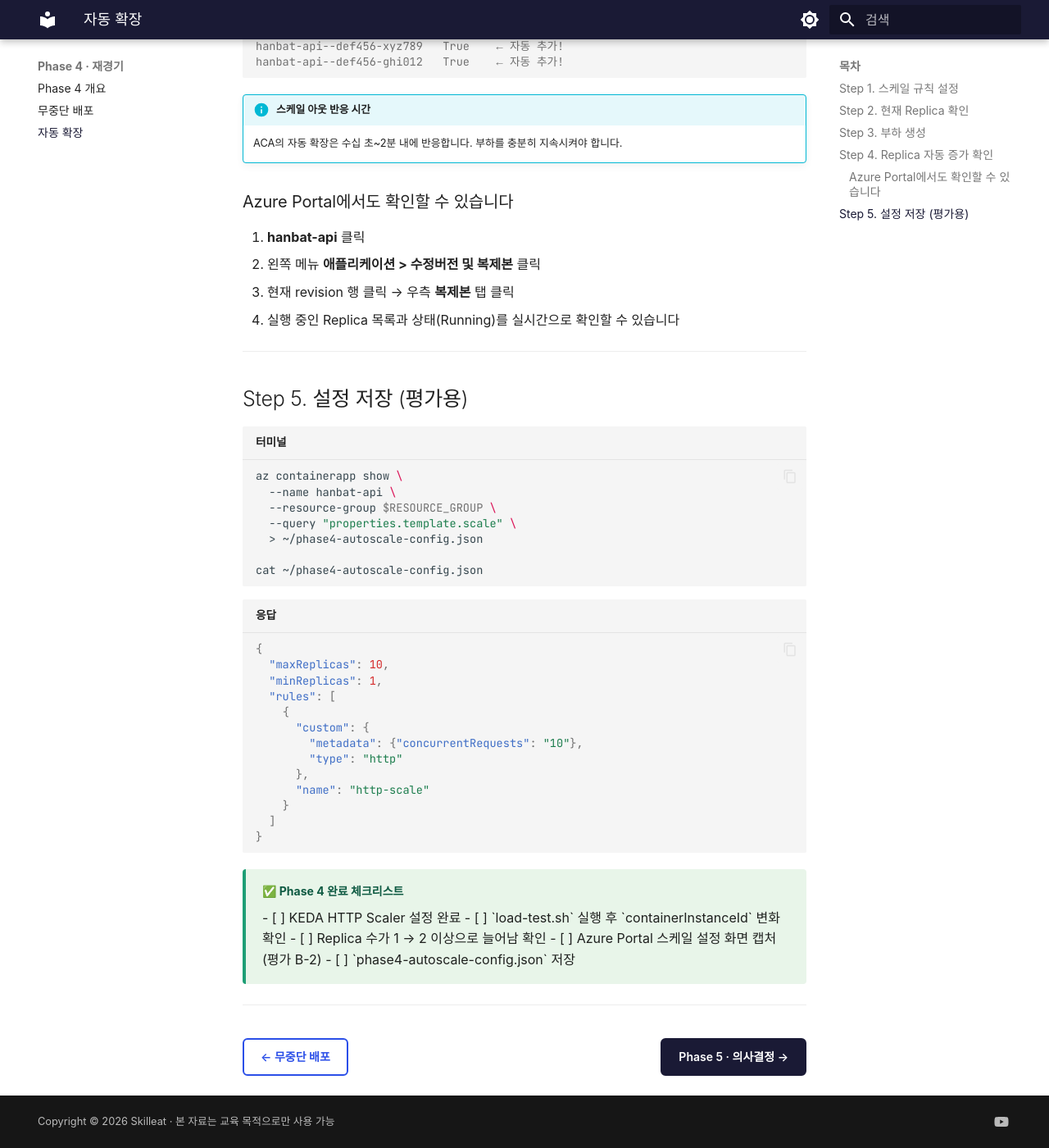
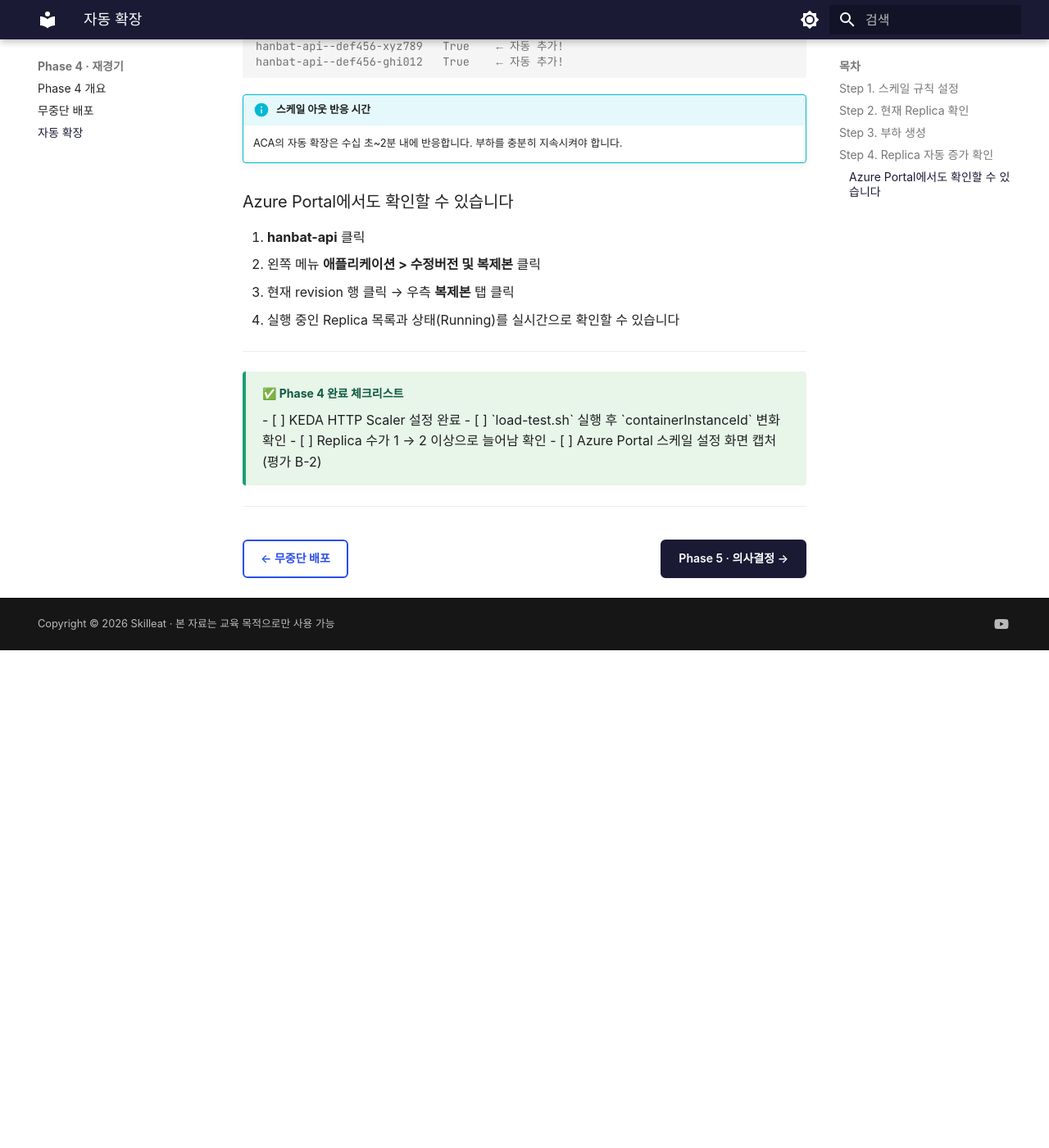
Before and after one commit to skilleat-labs/container-service-labs, an MkDocs documentation site: the page built from docs/phase-4/auto-scale.md, in a window 1280 px wide and 1400 px high, scrolled down 2231 px. Shown: the whole window at 82% size. Built offline with MkDocs 1.6.1 and Material for MkDocs 9.7.7, drawn with Linux system fonts in a browser that asks for light colours; some web fonts are replaced; after the commit the page ends 3024 px from its top, so only the background shows below that.

Commit message:
remove: Step 5 설정 저장(평가용) 섹션 삭제
Co-Authored-By: Claude Sonnet 4.6 <noreply@anthropic.com>

````diff
--- a/docs/phase-4/auto-scale.md
+++ b/docs/phase-4/auto-scale.md
@@ -114,34 +114,6 @@ hanbat-api--def456-ghi012   True    ← 자동 추가!
 
 ---
 
-## Step 5. 설정 저장 (평가용)
-
-```bash title="터미널"
-az containerapp show \
-  --name hanbat-api \
-  --resource-group $RESOURCE_GROUP \
-  --query "properties.template.scale" \
-  > ~/phase4-autoscale-config.json
-
-cat ~/phase4-autoscale-config.json
-```
-
-```json title="응답"
-{
-  "maxReplicas": 10,
-  "minReplicas": 1,
-  "rules": [
-    {
-      "custom": {
-        "metadata": {"concurrentRequests": "10"},
-        "type": "http"
-      },
-      "name": "http-scale"
-    }
-  ]
-}
-```
-
 <div class="checkpoint">
 <div class="checkpoint-title">✅ Phase 4 완료 체크리스트</div>
 
@@ -149,7 +121,6 @@ cat ~/phase4-autoscale-config.json
 - [ ] `load-test.sh` 실행 후 `containerInstanceId` 변화 확인
 - [ ] Replica 수가 1 → 2 이상으로 늘어남 확인
 - [ ] Azure Portal 스케일 설정 화면 캡처 (평가 B-2)
-- [ ] `phase4-autoscale-config.json` 저장
 
 </div>
 
````
